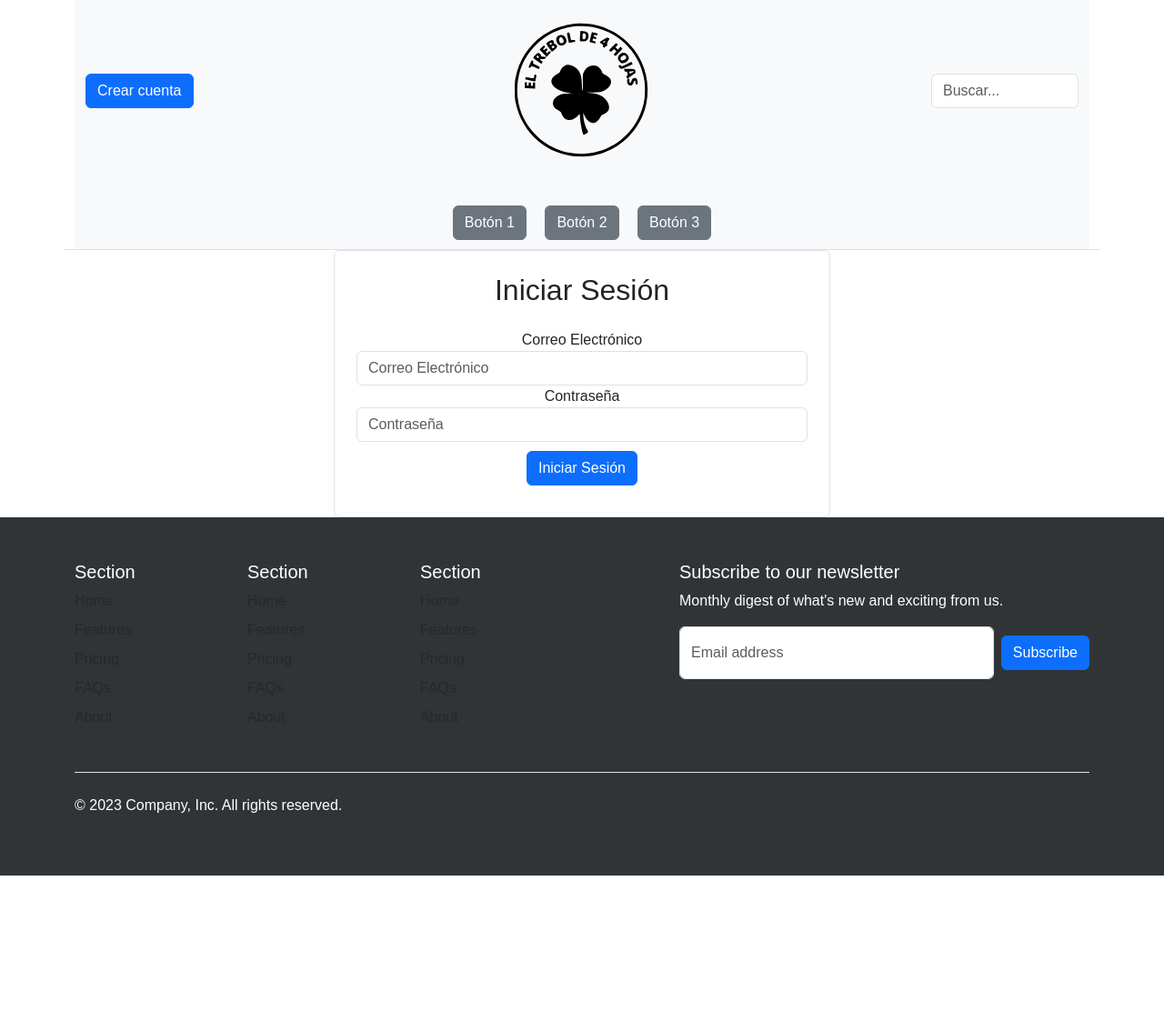
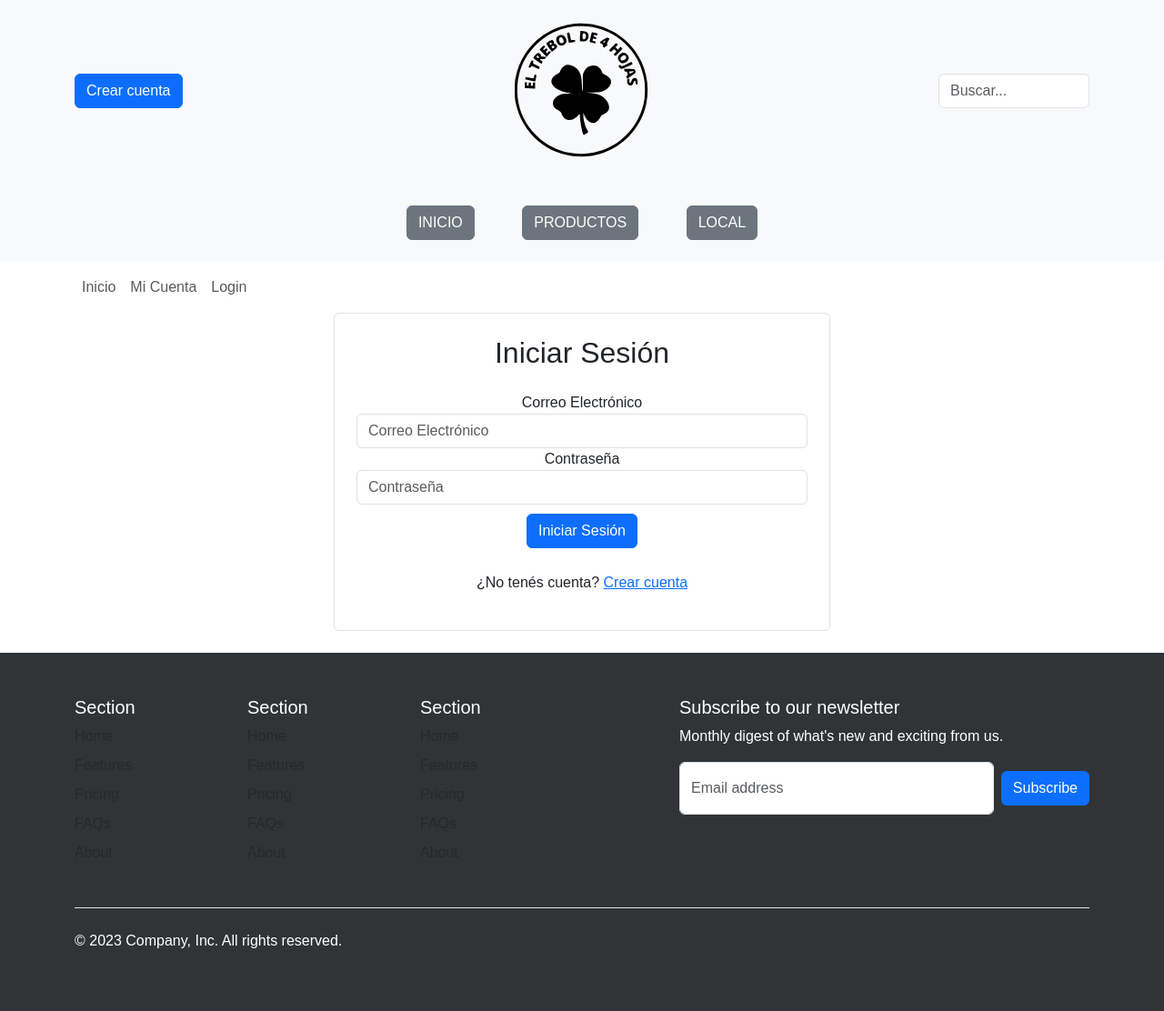
Before and after one commit to pauldiegoaguilar/el_trebol_de_4_hojas, a PHP site: page /views/login.html in a window 1280 px wide. Shown: the whole page at 91% size. Before the commit the page ends 963 px from the top, so only its background shows below. Run offline with PHP 8.4, Linux system fonts and the light colour scheme; some web fonts are replaced.

Commit message:
login hechi y derecho

```diff
--- a/css/style.css
+++ b/css/style.css
@@ -5,6 +5,11 @@
         padding: 0;
         font-family: 'Chau Philomene One', sans-serif;
 
+    }
+    #miDiv {
+        width: 100%;
+        height: 100vh; /* 100% del viewport height (altura de la ventana) */
+        background-color: lightblue; /* Color de fondo para visualización */
     }
 
     .svg-icon-sm{
--- a/views/login.html
+++ b/views/login.html
@@ -15,8 +15,8 @@
 
 <body class="w-100">
 
-    <div class="container border-bottom">
-        <header class="bg-light">
+    <div>
+        <header class="bg-light ">
             <div class="container">
                 <div class="row align-items-center">
                     <!-- Botón (oculto en dispositivos móviles) -->
@@ -28,14 +28,13 @@
                     <!-- Logo (centrado) -->
                     <div class="col-12 col-md-8 text-center">
                         <?xml version="1.0" standalone="no"?>
-<!DOCTYPE svg PUBLIC "-//W3C//DTD SVG 20010904//EN"
- "http://www.w3.org/TR/2001/REC-SVG-20010904/DTD/svg10.dtd">
-<svg version="1.0" xmlns="http://www.w3.org/2000/svg"
- width="200px" height="200px" viewBox="0 0 479.000000 440.000000"
- preserveAspectRatio="xMidYMid meet">
+                        <!DOCTYPE svg
+                            PUBLIC "-//W3C//DTD SVG 20010904//EN" "http://www.w3.org/TR/2001/REC-SVG-20010904/DTD/svg10.dtd">
+                        <svg version="1.0" xmlns="http://www.w3.org/2000/svg" width="200px" height="200px"
+                            viewBox="0 0 479.000000 440.000000" preserveAspectRatio="xMidYMid meet">
 
-<g transform="translate(0.000000,440.000000) scale(0.100000,-0.100000)"
-fill="#000000" stroke="none">
+                            <g transform="translate(0.000000,440.000000) scale(0.100000,-0.100000)" fill="#000000"
+                                stroke="none">
                                 <path d="M2165 3969 c-104 -14 -288 -57 -384 -91 -119 -41 -319 -146 -426
 -223 -370 -265 -616 -646 -707 -1097 -20 -97 -23 -143 -23 -333 0 -193 3 -234
 24 -335 168 -811 836 -1384 1651 -1417 308 -12 572 44 855 183 473 232 829
@@ -44,52 +43,52 @@ fill="#000000" stroke="none">
 -712 73 -158 128 -341 150 -493 16 -109 16 -360 0 -470 -51 -362 -227 -709
 -486 -960 -120 -116 -203 -182 -309 -245 -370 -219 -798 -293 -1215 -209 -163
 33 -376 117 -535 212 -252 150 -497 416 -632 687 -176 352 -220 775 -122 1170
-144 582 624 1062 1209 1210 83 21 159 34 290 49 64 8 324 -4 410 -18z"/>
+144 582 624 1062 1209 1210 83 21 159 34 290 49 64 8 324 -4 410 -18z" />
                                 <path d="M2347 3704 c-4 -42 -7 -103 -7 -134 l0 -58 53 -6 c106 -14 167 31
 174 126 7 93 -33 131 -148 143 l-66 6 -6 -77z m133 -4 c22 -22 26 -70 9 -103
--15 -28 -28 -37 -56 -37 -22 0 -23 4 -23 64 0 35 3 71 6 80 8 22 40 20 64 -4z"/>
+-15 -28 -28 -37 -56 -37 -22 0 -23 4 -23 64 0 35 3 71 6 80 8 22 40 20 64 -4z" />
                                 <path d="M2625 3633 c-16 -65 -28 -124 -29 -132 -1 -10 23 -20 73 -33 40 -10
 75 -18 76 -16 2 2 5 14 7 28 3 22 -2 26 -40 34 -31 6 -41 13 -37 23 3 8 5 21
 5 29 0 14 13 14 73 -3 13 -3 17 2 17 25 0 26 -4 31 -36 36 -29 6 -35 11 -32
 29 3 23 12 25 64 13 28 -6 32 -4 36 18 5 27 7 26 -72 46 -25 6 -52 13 -61 16
--14 4 -22 -16 -44 -113z"/>
+-14 4 -22 -16 -44 -113z" />
                                 <path d="M2023 3733 c-28 -5 -28 -6 2 -147 14 -64 25 -117 25 -119 0 -2 37 3
 83 12 76 16 82 19 82 41 0 26 -3 27 -75 19 l-34 -4 -20 103 c-11 56 -25 101
--30 101 -6 -1 -21 -4 -33 -6z"/>
+-30 101 -6 -1 -21 -4 -33 -6z" />
                                 <path d="M1818 3670 c-83 -25 -118 -85 -94 -164 28 -94 95 -133 172 -101 83
 35 110 91 80 169 -29 77 -93 116 -158 96z m55 -72 c28 -26 48 -78 40 -106 -7
--27 -49 -45 -73 -32 -49 26 -66 118 -28 144 29 21 32 20 61 -6z"/>
+-27 -49 -45 -73 -32 -49 26 -66 118 -28 144 29 21 32 20 61 -6z" />
                                 <path d="M2973 3562 c-46 -26 -90 -57 -98 -69 -15 -21 -13 -23 34 -49 44 -25
 48 -31 39 -48 -9 -16 -6 -23 12 -38 28 -23 37 -23 45 2 3 11 15 20 25 20 25 0
 41 29 28 50 -8 13 -2 32 26 83 l37 66 -30 15 c-16 9 -31 16 -33 15 -2 0 -40
 -21 -85 -47z m26 -66 c-13 -27 -25 -32 -47 -17 -10 6 -5 13 20 28 18 11 34 19
-36 18 1 -1 -3 -14 -9 -29z"/>
+36 18 1 -1 -3 -14 -9 -29z" />
                                 <path d="M1535 3510 c-97 -57 -94 -51 -45 -122 24 -35 59 -84 78 -110 l34 -48
 56 41 c57 40 81 70 82 100 0 26 -39 69 -64 69 -19 0 -22 4 -18 29 4 32 -26 71
 -55 71 -10 0 -40 -14 -68 -30z m62 -56 c3 -8 -1 -23 -10 -31 -13 -13 -19 -14
 -31 -3 -28 22 -17 47 22 49 7 1 15 -6 19 -15z m61 -76 c18 -18 14 -36 -10 -49
--18 -10 -24 -8 -40 11 -17 22 -17 23 -1 36 22 17 36 17 51 2z"/>
+-18 -10 -24 -8 -40 11 -17 22 -17 23 -1 36 22 17 36 17 51 2z" />
                                 <path d="M3196 3366 c-47 -52 -86 -97 -86 -100 0 -3 11 -13 26 -22 25 -17 26
 -16 65 22 l39 38 31 -31 31 -31 -37 -41 -37 -41 23 -20 c13 -10 27 -19 30 -20
 3 0 45 44 93 97 l86 97 -25 26 -26 25 -34 -40 -34 -40 -32 32 -33 33 34 36 35
-35 -24 20 c-13 10 -27 19 -31 19 -4 0 -46 -42 -94 -94z"/>
+35 -24 20 c-13 10 -27 19 -31 19 -4 0 -46 -42 -94 -94z" />
                                 <path d="M1330 3345 l-54 -55 94 -95 95 -95 -71 0 c-70 0 -70 0 -79 32 -14 45
 -57 75 -92 62 -28 -9 -116 -109 -111 -125 2 -4 50 -41 108 -82 l104 -75 18 23
 c24 31 23 37 -17 63 -51 32 -44 44 23 41 l58 -2 87 90 c86 89 87 90 67 108
 -20 18 -21 18 -53 -13 l-33 -32 -19 20 c-18 20 -18 21 10 50 23 24 26 32 15
 45 -17 21 -30 19 -60 -10 -24 -23 -28 -24 -40 -10 -11 13 -8 21 19 49 30 31
 31 33 13 49 -10 9 -21 17 -23 17 -3 0 -29 -25 -59 -55z m-82 -227 c14 -14 16
--45 2 -53 -5 -3 -21 2 -35 11 -20 13 -23 20 -14 35 11 22 30 24 47 7z"/>
+-45 2 -53 -5 -3 -21 2 -35 11 -20 13 -23 20 -14 35 11 22 30 24 47 7z" />
                                 <path d="M3466 3203 c-37 -10 -93 -54 -111 -87 -26 -48 -14 -100 36 -149 37
 -37 42 -39 89 -35 58 6 113 43 137 94 14 27 14 40 5 71 -21 71 -97 122 -156
 106z m76 -80 c21 -19 23 -52 6 -75 -36 -43 -100 -62 -126 -36 -19 19 -14 63
-11 85 49 45 80 52 109 26z"/>
+11 85 49 45 80 52 109 26z" />
                                 <path d="M1030 2924 c-22 -47 -40 -90 -40 -94 0 -12 37 -23 50 -15 5 3 10 12
 10 20 0 28 20 24 113 -19 l95 -44 11 25 c6 13 11 28 11 32 0 5 -41 28 -91 52
--91 43 -93 46 -75 90 5 11 -1 19 -19 27 -26 12 -26 11 -65 -74z"/>
+-91 43 -93 46 -75 90 5 11 -1 19 -19 27 -26 12 -26 11 -65 -74z" />
                                 <path d="M3576 2909 c-65 -32 -127 -59 -137 -59 -10 0 -23 9 -29 20 -9 16 -15
 18 -30 10 -11 -6 -20 -18 -20 -26 0 -23 55 -74 81 -74 18 0 274 111 287 125 3
-3 -27 66 -31 64 -1 0 -56 -27 -121 -60z"/>
+3 -27 66 -31 64 -1 0 -56 -27 -121 -60z" />
                                 <path d="M1965 2879 c-69 -26 -132 -99 -149 -171 -5 -21 -20 -35 -66 -58 -262
 -132 -194 -352 145 -468 52 -18 107 -30 245 -56 14 -3 -20 -2 -76 0 -57 3
 -129 0 -165 -6 -152 -28 -269 -133 -269 -242 0 -81 34 -126 149 -195 56 -34
@@ -102,23 +101,23 @@ c24 31 23 37 -17 63 -51 32 -44 44 23 41 l58 -2 87 90 c86 89 87 90 67 108
 135 -161 189 -59 28 -65 33 -81 80 -21 58 -84 127 -135 149 -57 23 -136 19
 -198 -12 -64 -31 -109 -79 -144 -155 -25 -54 -26 -60 -23 -235 3 -174 -3 -255
 -16 -255 -4 0 -8 64 -9 143 -2 231 -44 362 -141 448 -88 77 -212 115 -287 88z
-m378 -756 c-7 -2 -21 -2 -30 0 -10 3 -4 5 12 5 17 0 24 -2 18 -5z"/>
+m378 -756 c-7 -2 -21 -2 -30 0 -10 3 -4 5 12 5 17 0 24 -2 18 -5z" />
                                 <path d="M3510 2750 c12 -43 17 -48 43 -43 21 4 25 -1 37 -41 12 -43 11 -47
 -10 -64 -20 -16 -21 -20 -8 -50 l13 -33 107 76 c59 42 110 80 113 85 3 5 1 27
 -5 48 -9 37 -13 40 -56 46 -26 3 -91 6 -145 6 l-98 0 9 -30z m245 -39 c-21
 -18 -105 -62 -105 -54 0 4 -3 18 -6 30 -6 20 -2 22 42 26 27 2 56 4 64 5 8 1
-10 -1 5 -7z"/>
+10 -1 5 -7z" />
                                 <path d="M1136 2585 c-4 -24 -11 -47 -16 -50 -4 -3 -52 4 -106 15 -53 11 -98
 19 -99 18 -2 -2 -6 -17 -9 -34 l-7 -31 132 -26 c73 -15 133 -26 134 -24 1 1 9
-38 18 82 16 83 13 94 -24 95 -12 0 -19 -13 -23 -45z"/>
+38 18 82 16 83 13 94 -24 95 -12 0 -19 -13 -23 -45z" />
                                 <path d="M3733 2525 c-12 -8 -29 -38 -38 -66 -12 -36 -21 -49 -33 -47 -14 3
 -17 15 -17 60 0 56 0 57 -25 51 -35 -9 -42 -22 -36 -75 6 -56 22 -84 57 -98
 49 -21 79 -3 107 62 32 73 57 77 57 8 0 -42 2 -45 28 -48 26 -3 27 -2 27 48 0
-55 -19 104 -45 114 -28 10 -59 7 -82 -9z"/>
+55 -19 104 -45 114 -28 10 -59 7 -82 -9z" />
                                 <path d="M890 2350 l0 -80 38 0 c20 0 81 -3 135 -7 l97 -6 0 81 0 82 -30 0
 c-29 0 -30 -2 -30 -45 0 -41 -2 -45 -25 -45 -23 0 -25 4 -25 45 0 43 -1 45
 -30 45 -28 0 -30 -2 -30 -40 0 -37 -2 -40 -26 -40 -26 0 -26 2 -22 45 5 44 5
-45 -23 45 l-29 0 0 -80z"/>
+45 -23 45 l-29 0 0 -80z" />
                             </g>
                         </svg>
 
@@ -136,17 +135,40 @@ c-29 0 -30 -2 -30 -45 0 -41 -2 -45 -25 -45 -23 0 -25 4 -25 45 0 43 -1 45
                 </div>
             </div>
             <div class="mt-3 text-center">
-                <button class="btn btn-secondary mx-2">Botón 1</button>
-                <button class="btn btn-secondary mx-2">Botón 2</button>
-                <button class="btn btn-secondary mx-2">Botón 3</button>
+                <button class="btn btn-secondary mx-4 mb-4 ml-4">INICIO</button>
+                <button class="btn btn-secondary mx-4 mb-4 ml-4">PRODUCTOS</button>
+                <button class="btn btn-secondary mx-4 mb-4 ml-4">LOCAL</button>
             </div>
         </header>
     </div>
     <!-- Contenido adicional -->
+
+    <nav class="navbar navbar-expand-lg navbar-light">
+        <div class="container">
+            <button class="navbar-toggler" type="button" data-toggle="collapse" data-target="#navbarNav"
+                aria-controls="navbarNav" aria-expanded="false" aria-label="Toggle navigation">
+                <span class="navbar-toggler-icon"></span>
+            </button>
+            <div class="collapse navbar-collapse" id="navbarNav">
+                <ul class="navbar-nav ml-auto">
+                    <li class="nav-item">
+                        <a class="nav-link" href="#">Inicio</a>
+                    </li>
+                    <li class="nav-item">
+                        <a class="nav-link" href="#">Mi Cuenta</a>
+                    </li>
+                    <li class="nav-item">
+                        <a class="nav-link" href="#">Login</a>
+                    </li>
+                </ul>
+            </div>
+        </div>
+    </nav>
+
     <div class="container h-100 text-center">
         <div class="row align-items-center h-100">
             <div class="col-md-6 mx-auto">
-                <form class="p-4 border rounded">
+                <form class="p-4 border rounded mb-4">
                     <h2 class="text-center mb-4">Iniciar Sesión</h2>
                     <div class="form-group">
                         <label for="email">Correo Electrónico</label>
@@ -157,19 +179,26 @@ c-29 0 -30 -2 -30 -45 0 -41 -2 -45 -25 -45 -23 0 -25 4 -25 45 0 43 -1 45
                         <input type="password" class="form-control" id="password" placeholder="Contraseña" required>
                     </div>
                     <button type="submit" class="btn btn-primary btn-block ">Iniciar Sesión</button>
+                    <p></p>
+                    <p class="mt-3">¿No tenés cuenta? <a href="#">Crear cuenta</a></p>
                 </form>
             </div>
         </div>
     </div>
 
 
-    <div class="text-white" style="background-color: #303436;">
+
+
+
+
+
+    <div class="text-white " style="background-color: #303436;">
         <div class="container">
             <footer class="py-5">
                 <div class="row">
-                    <div class="col-6 col-md-2 mb-3">
+                    <div class="col-6 col-md-2 mb-3 ">
                         <h5>Section</h5>
-                        <ul class="nav flex-column">
+                        <ul class="nav flex-column ">
                             <li class="nav-item mb-2"><a href="#" class="nav-link p-0 text-body-secondary">Home</a></li>
                             <li class="nav-item mb-2"><a href="#" class="nav-link p-0 text-body-secondary">Features</a>
                             </li>
```
Lines whose indentation alone changed are shown as unchanged.
